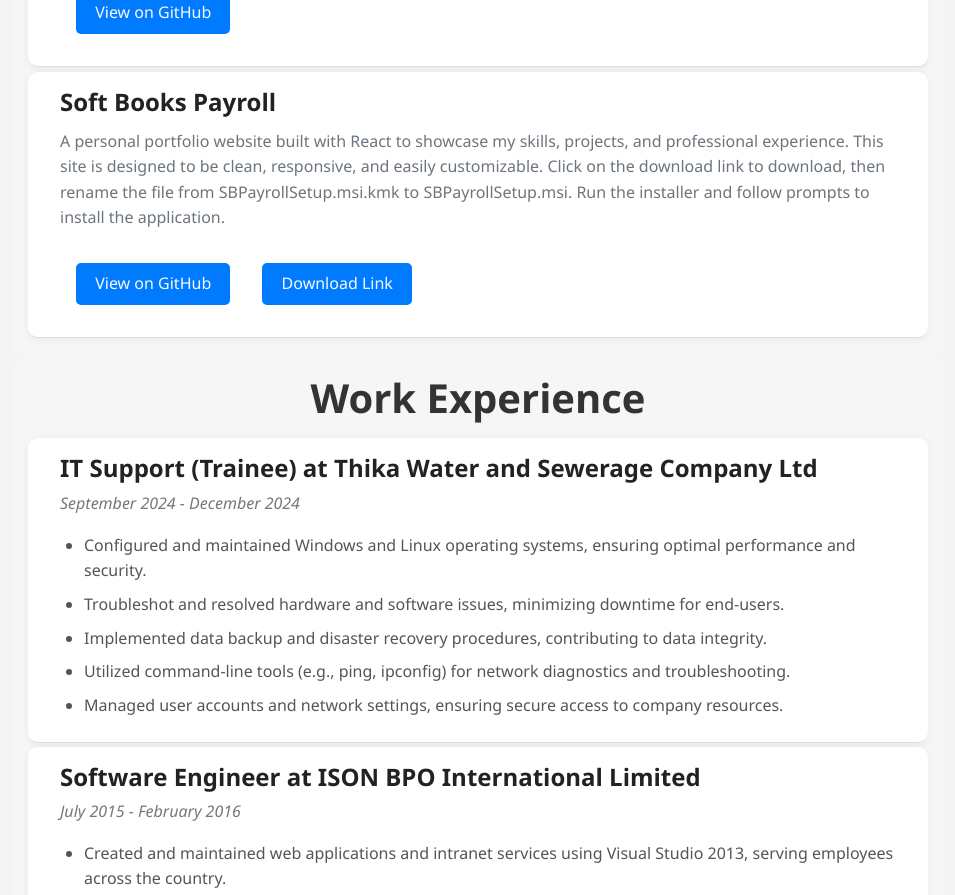
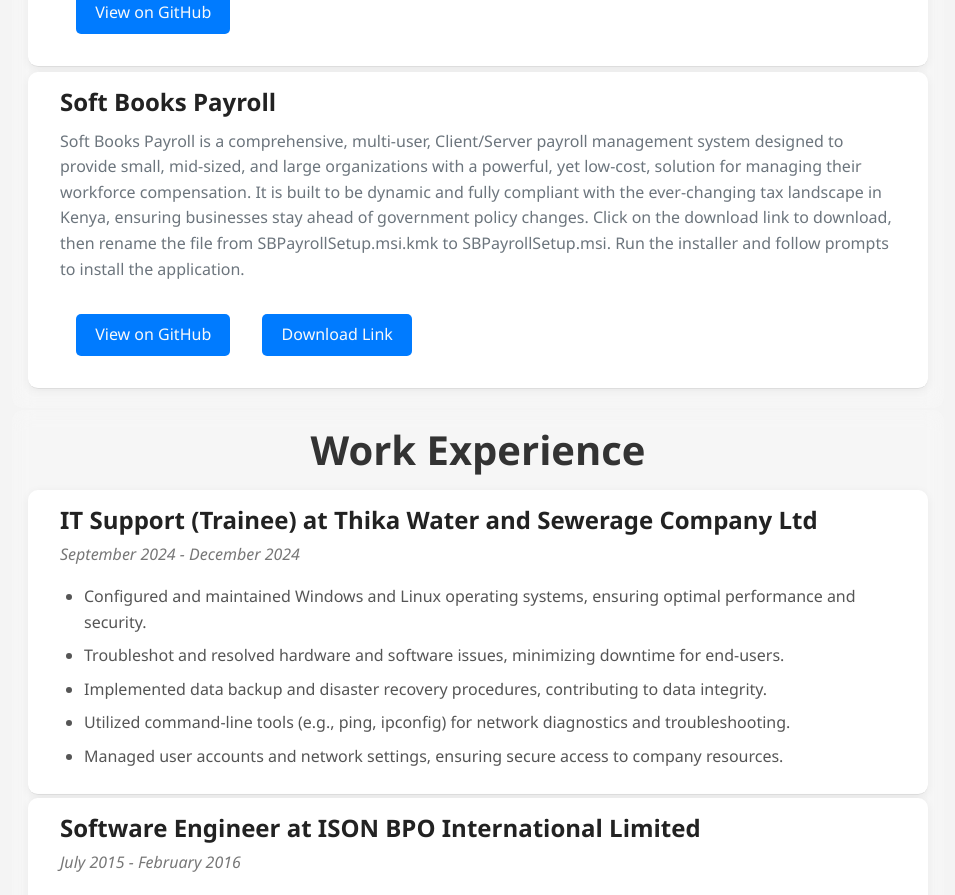
Before and after one commit to iProjects/kevin_mutugi_kithinji_portfolio, a React (Vite) app: page / in a window 1280 px wide. Shown: the part 1680-2575 px from the top of the page, without its empty margins (162-1117 px from the left). Built offline with nearby package versions, Linux system fonts and the light colour scheme.

Commit message:
added soft books payroll in projects
added soft books payroll in projects

```diff
--- a/src/data/cvData.js
+++ b/src/data/cvData.js
@@ -142,7 +142,7 @@
       {
         title: "Soft Books Payroll",
         description:
-          "A personal portfolio website built with React to showcase my skills, projects, and professional experience. This site is designed to be clean, responsive, and easily customizable. Click on the download link to download, then rename the file from SBPayrollSetup.msi.kmk to SBPayrollSetup.msi. Run the installer and follow prompts to install the application.",
+          "Soft Books Payroll is a comprehensive, multi-user, Client/Server payroll management system designed to provide small, mid-sized, and large organizations with a powerful, yet low-cost, solution for managing their workforce compensation. It is built to be dynamic and fully compliant with the ever-changing tax landscape in Kenya, ensuring businesses stay ahead of government policy changes. Click on the download link to download, then rename the file from SBPayrollSetup.msi.kmk to SBPayrollSetup.msi. Run the installer and follow prompts to install the application.",
           github_link: "https://github.com/iProjects/soft_books_payroll.git",
           live_link: null, // No link provided
           download_link: "https://drive.google.com/file/d/1Fm8wGd_RUmtQNvwYrY9SiqHJEKXvhjND/view?usp=sharing",
```
